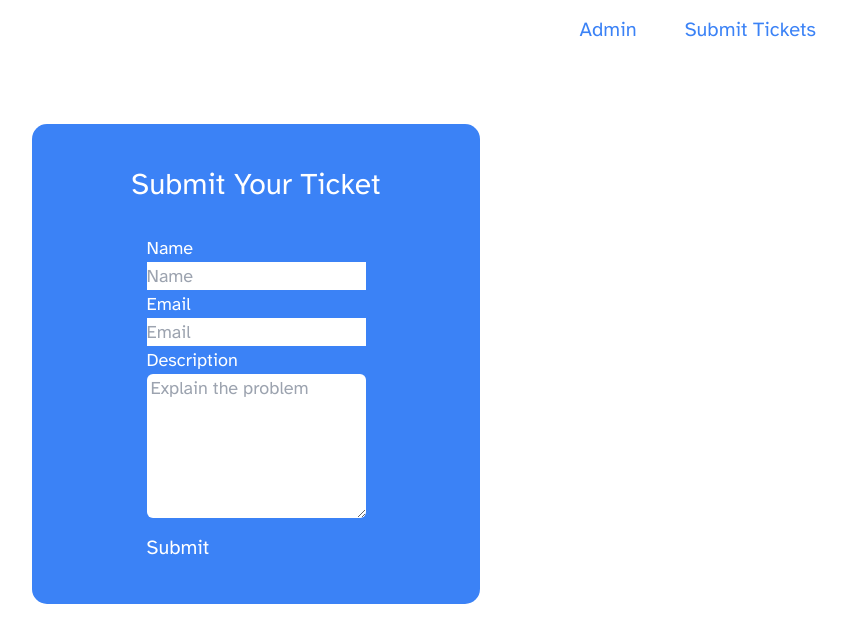
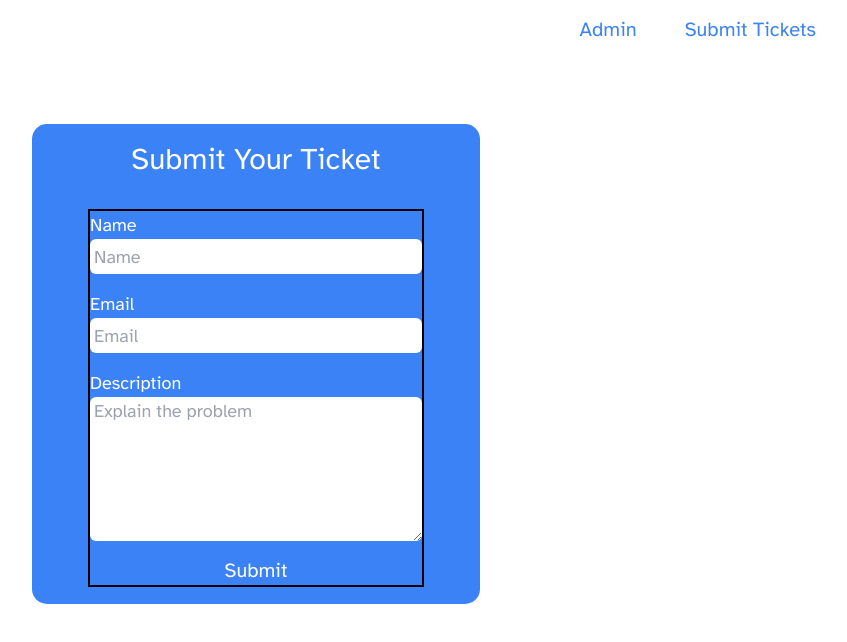
Before and after one commit to ay7991/help-desk, a Next.js app in the folder help-desk/: page / in a window 1280 px wide. Shown: the top 642 px of the page, without its empty margins (384-1231 px from the left). Built offline with nearby package versions, Linux system fonts and the light colour scheme; a web font is replaced by a local one.

Commit message:
adjust css management

```diff
--- a/help-desk/src/components/TicketForm.tsx
+++ b/help-desk/src/components/TicketForm.tsx
@@ -57,12 +57,12 @@ const TicketForm = () => {
     }
 
     return (
-        <main>
-            <form id="ticketForm" onSubmit={submitTicket}>
+        <main className="formMain">
+            <form className="flex flex-col justify-center" onSubmit={submitTicket}>
                 <label className="flex flex-col text-white text-lg">
                     Name
                     <input
-                        className="ticketInput"
+                        className="input"
                         type='text'
                         placeholder='Name'
                         name='name'
@@ -74,7 +74,7 @@ const TicketForm = () => {
                 <label className="flex flex-col text-white text-lg">
                     Email
                     <input
-                        className="ticketInput"
+                        className="input"
                         type='email'
                         placeholder='Email'
                         name='email'
```
